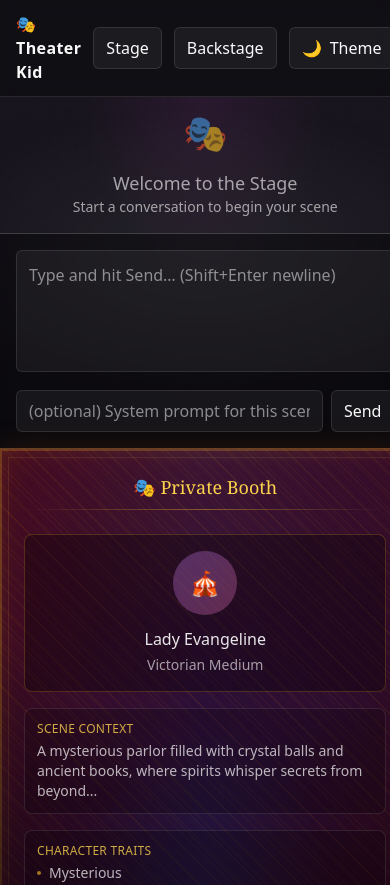
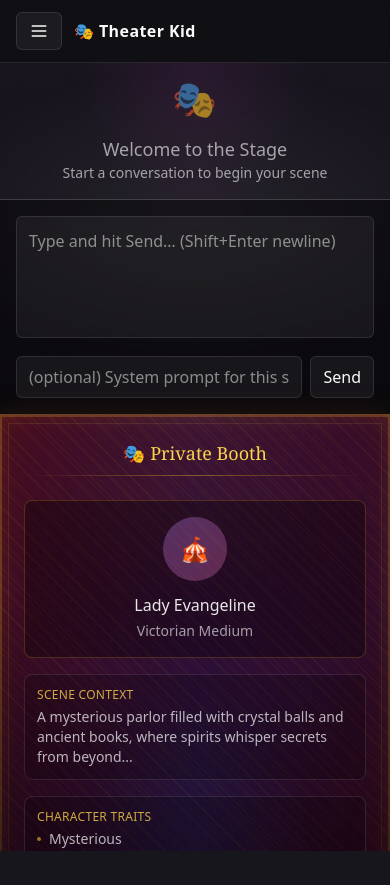
Before and after one commit to cerealean/theater-kid, an Angular app: page /stage in a window 390 px wide. After the commit the page ends 851 px from the top, so only its background shows below. Built offline with nearby package versions, Linux system fonts and the light colour scheme.

Commit message:
feat: mobile menu created

```diff
--- a/src/app/routes/theater/theater.shell.html
+++ b/src/app/routes/theater/theater.shell.html
@@ -1,14 +1,73 @@
 <div class="min-h-screen grid grid-rows-[auto_1fr]">
   <header class="sticky top-0 z-10 backdrop-blur bg-black/30 border-b border-white/10">
     <nav class="max-w-screen-xl mx-auto px-4 py-3 flex items-center gap-3">
+      <!-- Hamburger menu button for mobile -->
+      <button class="tk-btn md:hidden" (click)="toggleSideMenu()" aria-label="Toggle menu">
+        <svg class="w-5 h-5" fill="none" stroke="currentColor" viewBox="0 0 24 24">
+          <path
+            stroke-linecap="round"
+            stroke-linejoin="round"
+            stroke-width="2"
+            d="M4 6h16M4 12h16M4 18h16"
+          ></path>
+        </svg>
+      </button>
+
       <a routerLink="/stage" class="font-semibold tracking-wide">🎭 Theater Kid</a>
-      <a routerLink="/stage" class="tk-btn">Stage</a>
-      <a routerLink="/backstage" class="tk-btn">Backstage</a>
-      <button class="tk-btn ml-auto" (click)="toggleTheme()">
-        <span>{{ theme() === 'dark' ? '🌙' : '☀️' }}</span> Theme
-      </button>
+
+      <!-- Desktop navigation -->
+      <div class="hidden md:flex items-center gap-3">
+        <a routerLink="/stage" class="tk-btn">Stage</a>
+        <a routerLink="/backstage" class="tk-btn">Backstage</a>
+        <button class="tk-btn" (click)="toggleTheme()">
+          <span>{{ theme() === 'dark' ? '🌙' : '☀️' }}</span> Theme
+        </button>
+      </div>
     </nav>
   </header>
+
+  <!-- Mobile side menu overlay -->
+  <div *ngIf="isSideMenuOpen()" class="fixed inset-0 z-50 md:hidden" (click)="closeSideMenu()">
+    <!-- Backdrop -->
+    <div class="absolute inset-0 bg-black/50 backdrop-blur-sm"></div>
+
+    <!-- Side menu -->
+    <div
+      class="absolute left-0 top-0 h-full w-64 bg-surface border-r border-white/10 shadow-stage"
+      (click)="$event.stopPropagation()"
+    >
+      <!-- Menu header -->
+      <div class="px-4 py-6 border-b border-white/10">
+        <div class="flex items-center justify-between">
+          <span class="font-semibold tracking-wide">🎭 Theater Kid</span>
+          <button class="tk-btn !p-2" (click)="closeSideMenu()" aria-label="Close menu">
+            <svg class="w-4 h-4" fill="none" stroke="currentColor" viewBox="0 0 24 24">
+              <path
+                stroke-linecap="round"
+                stroke-linejoin="round"
+                stroke-width="2"
+                d="M6 18L18 6M6 6l12 12"
+              ></path>
+            </svg>
+          </button>
+        </div>
+      </div>
+
+      <!-- Menu items -->
+      <nav class="px-4 py-6 space-y-3">
+        <a routerLink="/stage" class="tk-btn w-full justify-start" (click)="closeSideMenu()">
+          🎭 Stage
+        </a>
+        <a routerLink="/backstage" class="tk-btn w-full justify-start" (click)="closeSideMenu()">
+          🎬 Backstage
+        </a>
+        <button class="tk-btn w-full justify-start" (click)="toggleTheme(); closeSideMenu()">
+          <span>{{ theme() === 'dark' ? '🌙' : '☀️' }}</span> Theme
+        </button>
+      </nav>
+    </div>
+  </div>
+
   <main class="tk-stage overflow-auto" tkSpotlight>
     <div class="tk-theater-spotlight"></div>
     <router-outlet />
--- a/src/app/routes/theater/theater.shell.ts
+++ b/src/app/routes/theater/theater.shell.ts
@@ -7,18 +7,14 @@ import { ConfigService } from '../../core/services/config.service';
 @Component({
   standalone: true,
   selector: 'tk-theater',
-  imports: [
-    RouterLink,
-    RouterOutlet,
-    CommonModule,
-    Spotlight
-  ],
+  imports: [RouterLink, RouterOutlet, CommonModule, Spotlight],
   templateUrl: './theater.shell.html',
 })
 export class TheaterShell {
   private config = inject(ConfigService);
 
   theme = signal<'dark' | 'light'>(this.config.getTheme());
+  isSideMenuOpen = signal<boolean>(false);
 
   constructor(@Inject(DOCUMENT) private document: Document) {
     this.document.documentElement.setAttribute('data-theme', this.theme());
@@ -30,4 +26,12 @@ export class TheaterShell {
     this.config.setTheme(newTheme);
     this.document.documentElement.setAttribute('data-theme', newTheme);
   }
+
+  toggleSideMenu() {
+    this.isSideMenuOpen.set(!this.isSideMenuOpen());
+  }
+
+  closeSideMenu() {
+    this.isSideMenuOpen.set(false);
+  }
 }
```
